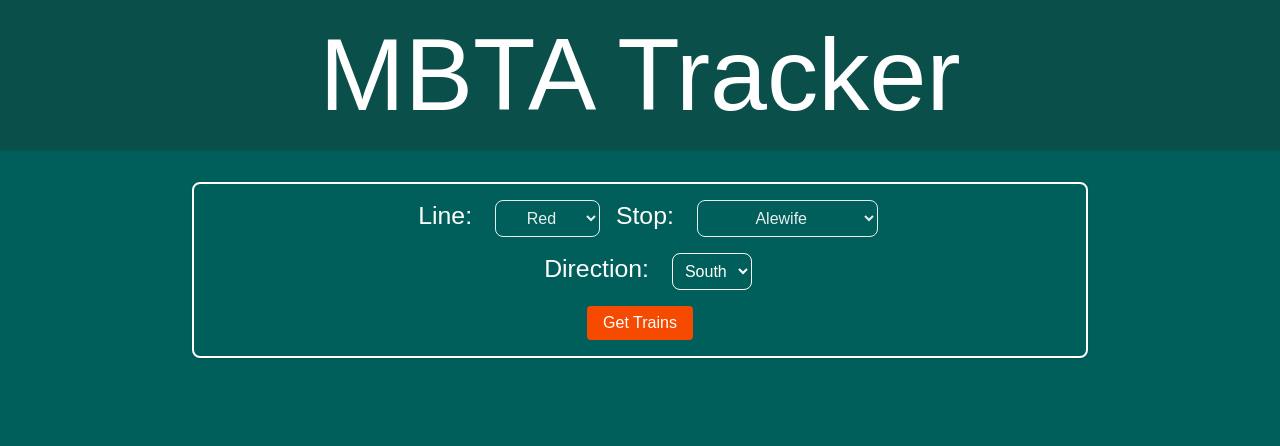
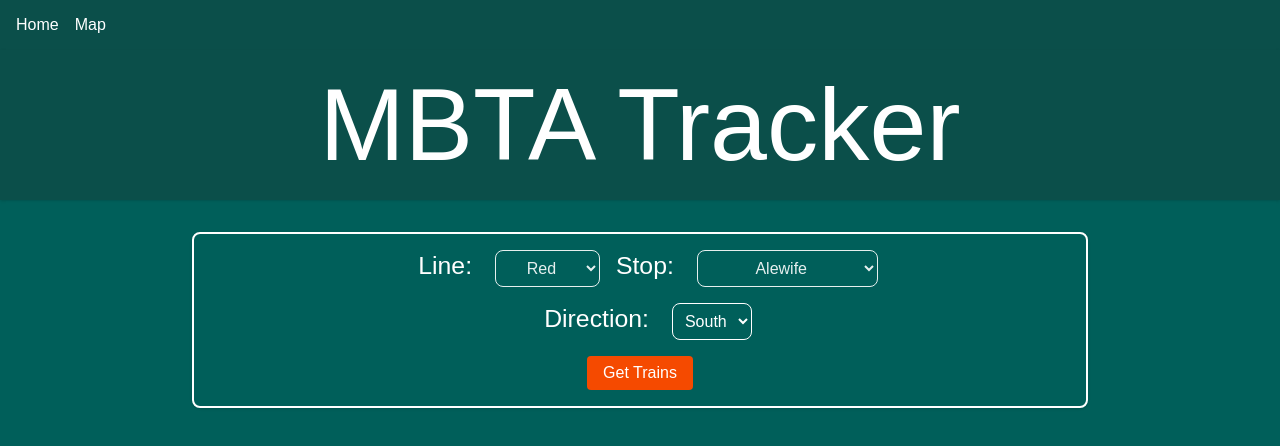
Before and after one commit to sethculberson/MBTA-Tracker, a Next.js app: page / in a window 1280 px wide. Shown: the top 446 px of the page. Built offline with nearby package versions, Linux system fonts and the light colour scheme.

Commit message:
Began adding map page

```diff
--- /dev/null
+++ b/app/components/DynamicMap.tsx
@@ -0,0 +1,17 @@
+"use client";
+import { MapContainer, Marker, Popup, TileLayer } from 'react-leaflet'
+import 'leaflet/dist/leaflet.css';
+
+export default function DynamicMap() {
+    return (
+        <div className="min-h-screen w-full bg-gray-200">
+            <MapContainer center={[42.3555, -71.0605]} zoom={14} scrollWheelZoom={false} className="min-h-screen">
+                <TileLayer
+                    attribution='&copy; <a href="https://www.openstreetmap.org/copyright">OpenStreetMap</a> contributors'
+                    url="https://{s}.tile.openstreetmap.org/{z}/{x}/{y}.png"
+                    className="min-h-screen"
+                />
+            </MapContainer>
+        </div>
+    );
+}
--- /dev/null
+++ b/app/components/NavBar.tsx
@@ -0,0 +1,12 @@
+import Link from "next/link"
+
+export default function NavBar() {
+    return (
+        <nav className="">
+            <ul className="flex space-x-4 p-4 bg-teal-900 text-white">
+                <li className="hover:underline"><Link href="/">Home</Link></li>
+                <li className="hover:underline"><Link href="/map">Map</Link></li>
+            </ul>
+        </nav>
+    )
+}
--- a/app/layout.tsx
+++ b/app/layout.tsx
@@ -1,5 +1,6 @@
 import type { Metadata } from "next";
 import "./globals.css";
+import NavBar from "./components/NavBar";
 
 export const metadata: Metadata = {
   title: "MBTA Monitoring App",
@@ -14,6 +15,7 @@ export default function RootLayout({
   return (
     <html lang="en">
       <body className="bg-teal-800">
+        <NavBar></NavBar>
         {children}
       </body>
     </html>
--- /dev/null
+++ b/app/map/page.tsx
@@ -0,0 +1,10 @@
+"use client";
+import dynamic from 'next/dynamic';
+
+const DynamicMapWithNoSSR = dynamic(() => import('../components/DynamicMap'), { ssr: false });
+
+export default function Map() {
+    return (
+        <DynamicMapWithNoSSR></DynamicMapWithNoSSR>
+    )
+}
--- a/package.json
+++ b/package.json
@@ -9,12 +9,16 @@
     "lint": "eslint"
   },
   "dependencies": {
+    "leaflet": "^1.9.4",
+    "leaflet-defaulticon-compatibility": "^0.1.2",
     "next": "16.0.5",
     "react": "19.2.0",
-    "react-dom": "19.2.0"
+    "react-dom": "19.2.0",
+    "react-leaflet": "^5.0.0"
   },
   "devDependencies": {
     "@tailwindcss/postcss": "^4",
+    "@types/leaflet": "^1.9.21",
     "@types/node": "^20",
     "@types/react": "^19",
     "@types/react-dom": "^19",
```
Also changed, not shown: 1 other file (tests, documents, lock files or other folders).
